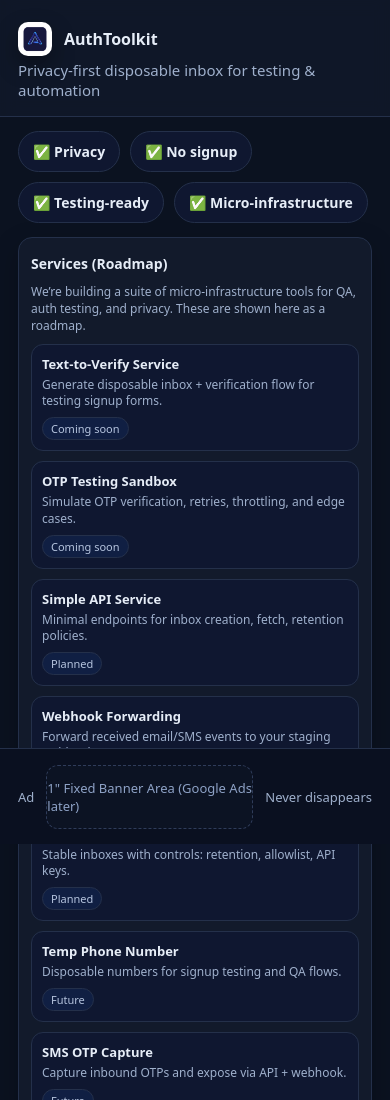
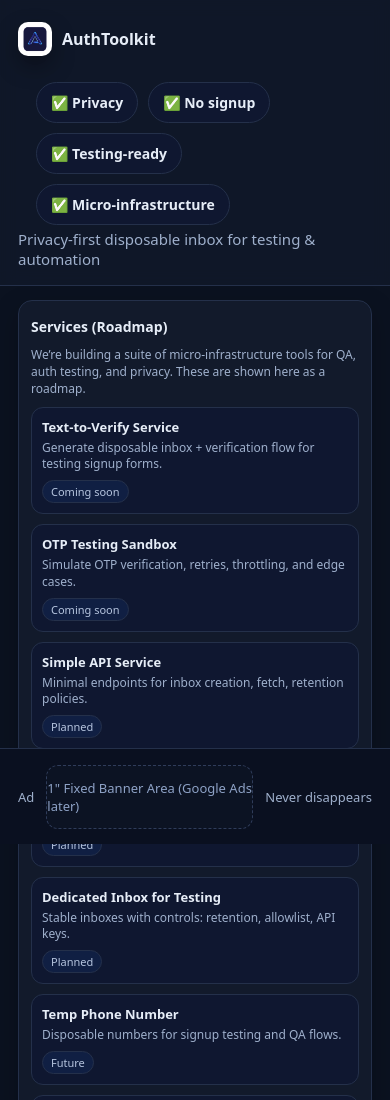
Before and after one commit to alihaideralihaider/authtoolkit, a plain HTML site: page docs/index.html in a window 390 px wide. Shown: the top 1100 px of the page. Drawn offline with nearby package versions, Linux system fonts and the light colour scheme.

Commit message:
Update index.html

```diff
--- a/docs/index.html
+++ b/docs/index.html
@@ -57,21 +57,19 @@
         flex-wrap:nowrap;
       }
 
-.topbar .row .brand{
+      .brand{
         display:flex;
         align-items:center;
         gap:12px;
-  justify-content:flex-start;
-  text-align:left;
       }
 
-.topbar .row .badges{
+      .pills{
         display:flex;
         align-items:center;
-  gap:10px;
         justify-content:flex-end;
+        gap:8px;
+        flex-wrap:wrap;
         margin-left:auto;
-  white-space:nowrap;
       }
 
       @media (max-width: 700px){
@@ -79,13 +77,12 @@
           flex-wrap:wrap;
         }
 
-  .topbar .row .badges{
+        .pills{
           width:100%;
           justify-content:flex-start;
-    white-space:normal;
+          margin-left:0;
         }
       }
-
 
     .brand{
       display:flex;
@@ -449,16 +446,16 @@
                </div>
                 <strong>AuthToolkit</strong>
           </div>
-        </div>
-        <div class="subtitle">Privacy-first disposable inbox for testing &amp; automation</div>
-      </div>
 
-      <!-- Pills -->
           <div class="pills">
             <span class="pill">✅ Privacy</span>
             <span class="pill">✅ No signup</span>
             <span class="pill">✅ Testing-ready</span>
             <span class="pill">✅ Micro-infrastructure</span>
+          </div>
+        </div>
+
+        <div class="subtitle">Privacy-first disposable inbox for testing &amp; automation</div>
       </div>
 
       <!-- Expired banner -->
```
Lines whose indentation alone changed are shown as unchanged.
